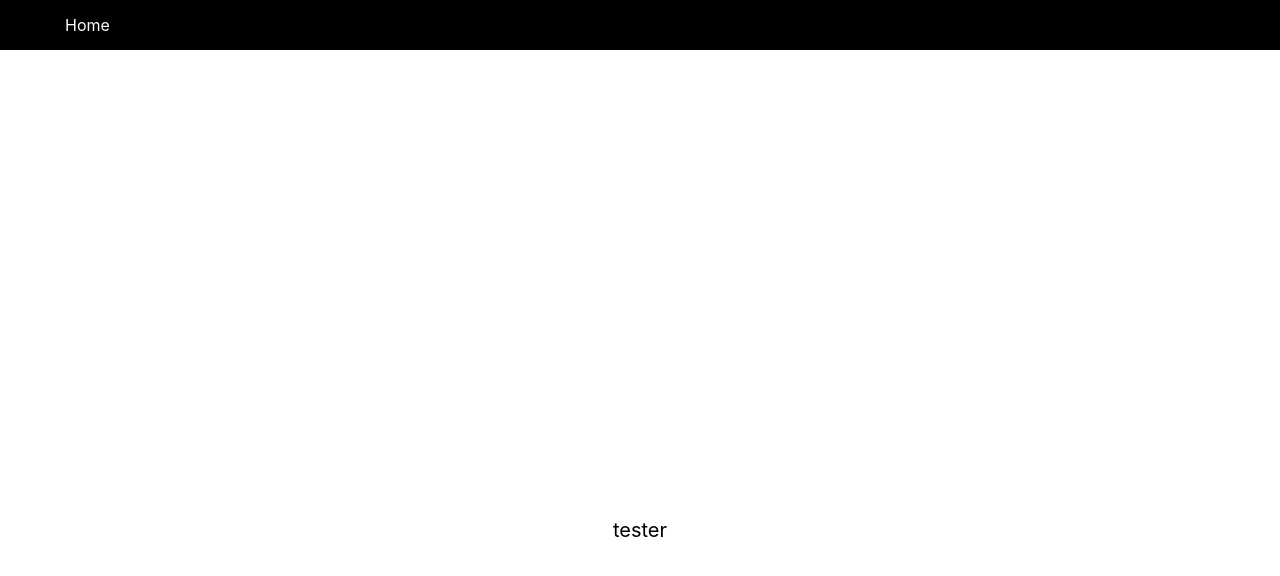
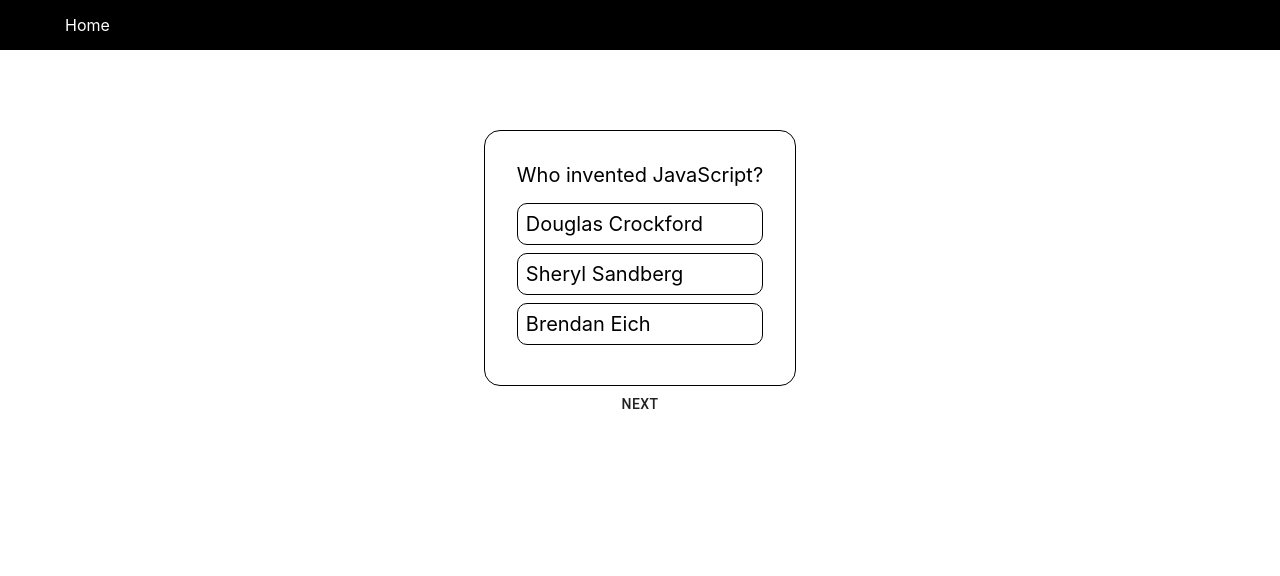
Before and after one commit to Maiko1100/quiz-front-end, a Next.js app: page /test in a window 1280 px wide. Shown: the top 576 px of the page. Built offline with nearby package versions, Linux system fonts and the light colour scheme.

Commit message:
fixed basic quiz logic

```diff
--- a/components/Layout/index.tsx
+++ b/components/Layout/index.tsx
@@ -1,5 +1,4 @@
 import { Nav } from '../Nav';
-import { Header } from '../Header';
 import styles from '../../styles/layout.module.css';
 import { FunctionComponent } from 'react';
 
--- /dev/null
+++ b/components/Question/answerOption.tsx
@@ -0,0 +1,21 @@
+import QuestionStyles from '../../styles/Question.module.css';
+import { FunctionComponent, useState } from 'react';
+
+interface IAnswerOptionProps {
+  option: string;
+  setSelectedOption: any;
+  index: number;
+  selectedOption: number;
+}
+
+export const AnswerOption: FunctionComponent<IAnswerOptionProps> = ({ option, setSelectedOption, index, selectedOption }) => {
+  return (
+    <div
+      onClick={() => {
+        setSelectedOption(index);
+      }}
+      className={`${QuestionStyles.answerOption} ${selectedOption === index && QuestionStyles.active}`}>
+      {option}
+    </div>
+  );
+};
--- /dev/null
+++ b/components/Question/index.tsx
@@ -0,0 +1,33 @@
+import QuestionStyles from '../../styles/Question.module.css';
+import { FunctionComponent, useEffect, useState } from 'react';
+import { AnswerOption } from './answerOption';
+import { Button } from '@material-ui/core';
+
+interface IQuestionProps {
+  question: any;
+  setNextQuestion: any;
+  setPreviousQuestion: any;
+  currentQuestion: number;
+}
+export const Question: FunctionComponent<IQuestionProps> = ({ question, setNextQuestion, setPreviousQuestion, currentQuestion }) => {
+  let [selectedOption, setSelectedOption] = useState<number>(question.answer);
+
+  useEffect(() => {
+    setSelectedOption(question.answer);
+  }, [question]);
+
+  return (
+    <>
+      <div className={QuestionStyles.questionContainer}>
+        {question.text}
+        <div className={QuestionStyles.answerOptionContainer}>
+          {question.answerOptions.map((option: string, index: number) => (
+            <AnswerOption key={index} setSelectedOption={setSelectedOption} option={option} index={index} selectedOption={selectedOption} />
+          ))}
+        </div>
+      </div>
+      <Button onClick={() => setNextQuestion(selectedOption)}>next</Button>
+      {currentQuestion > 0 && <Button onClick={() => setPreviousQuestion(selectedOption)}>previous</Button>}
+    </>
+  );
+};
--- /dev/null
+++ b/components/Quiz/index.tsx
@@ -0,0 +1,65 @@
+import Head from 'next/head';
+import styles from '../styles/Home.module.css';
+import { Question } from '../Question';
+import react, { FunctionComponent, useEffect, useState } from 'react';
+import { useQuizReducer, quizActions } from '../Quiz/quizreducer';
+
+interface IQuizProps {}
+
+const quiz = {
+  questions: [
+    {
+      text: 'Who invented JavaScript?',
+      answerOptions: ['Douglas Crockford', 'Sheryl Sandberg', 'Brendan Eich'],
+      correctAnswer: 1,
+      answer: -1
+    },
+    {
+      text: 'Who invented JavaScript 2?',
+      answerOptions: ['Douglas Crockford', 'Sheryl Sandberg', 'Brendan Eich'],
+      answer: -1
+    }
+  ]
+};
+
+const Quiz: FunctionComponent<IQuizProps> = () => {
+  const [quizState, quizActionDispatch] = useQuizReducer();
+
+  useEffect(() => {
+    quizActionDispatch({
+      type: quizActions.setQuestions,
+      payload: quiz.questions
+    });
+  }, [quizActionDispatch]);
+
+  const setNextQuestion = (answer: number) => {
+    quizActionDispatch({
+      type: quizActions.setCurrentQuestion,
+      payload: { newQuestion: quizState.currentQuestion + 1, answer }
+    });
+  };
+
+  const setPreviousQuestion = (answer: number) => {
+    quizActionDispatch({
+      type: quizActions.setCurrentQuestion,
+      payload: { newQuestion: quizState.currentQuestion - 1, answer }
+    });
+  };
+
+  if (quizState.currentQuestion > quizState.questions.length - 1) {
+    return <div>endQuestionnaire</div>;
+  }
+
+  return (
+    <>
+      <Question
+        question={quizState.questions[quizState.currentQuestion]}
+        setNextQuestion={setNextQuestion}
+        setPreviousQuestion={setPreviousQuestion}
+        currentQuestion={quizState.currentQuestion}
+      />
+    </>
+  );
+};
+
+export default Quiz;
--- /dev/null
+++ b/components/Quiz/quizReducer.tsx
@@ -0,0 +1,39 @@
+import { useReducer } from 'react';
+
+type quizState = {
+  questions: any;
+  currentQuestion: number;
+};
+const initialState = {
+  questions: [],
+  currentQuestion: 0
+};
+
+export const quizActions = {
+  setQuestions: 'setQuestions',
+  setCurrentQuestion: 'setCurrentQuestion'
+};
+
+const quizReducer = (state: quizState, action: any): any => {
+  switch (action.type) {
+    case quizActions.setQuestions:
+      return {
+        ...state,
+        questions: action.payload
+      };
+    case quizActions.setCurrentQuestion:
+      let newQuestions = [...state.questions];
+      newQuestions[state.currentQuestion].answer = action.payload.answer;
+      return {
+        ...state,
+        currentQuestion: action.payload.newQuestion,
+        questions: newQuestions
+      };
+    default:
+      return state;
+  }
+};
+
+export const useQuizReducer = () => {
+  return useReducer(quizReducer, initialState);
+};
--- a/pages/test.tsx
+++ b/pages/test.tsx
@@ -1,10 +1,14 @@
 import Head from 'next/head';
 import styles from '../styles/Home.module.css';
-import react, { FunctionComponent } from 'react';
+import Quiz from '../components/Quiz';
+import react, { FunctionComponent, useEffect, useState } from 'react';
 
-interface ITestProps {}
-const Test: FunctionComponent<ITestProps> = () => {
-  return <div className={styles.container}>tester</div>;
+const Home: FunctionComponent<{}> = () => {
+  return (
+    <>
+      <Quiz />
+    </>
+  );
 };
 
-export default Test;
+export default Home;
--- /dev/null
+++ b/styles/Question.module.css
@@ -0,0 +1,18 @@
+.questionContainer {
+  border: 1px solid black;
+  padding: 2rem;
+  border-radius: 1rem;
+}
+.answerOptionContainer {
+  padding-top: 1rem;
+}
+.answerOption {
+  width: 100%;
+  border: 1px solid;
+  padding: 0.5rem;
+  border-radius: 10px;
+  margin-bottom: 0.5rem;
+}
+.active {
+  background-color: aliceblue;
+}
```
